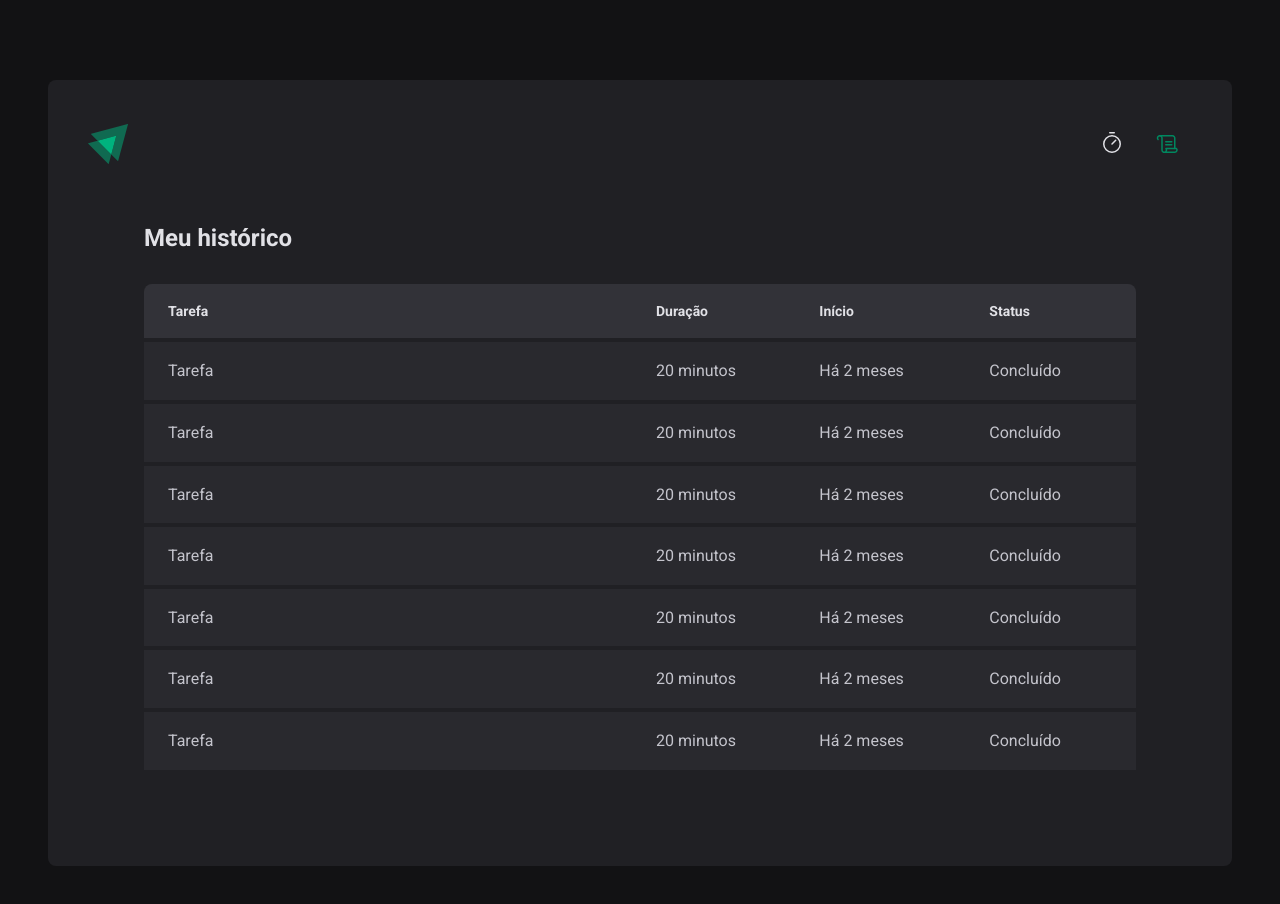
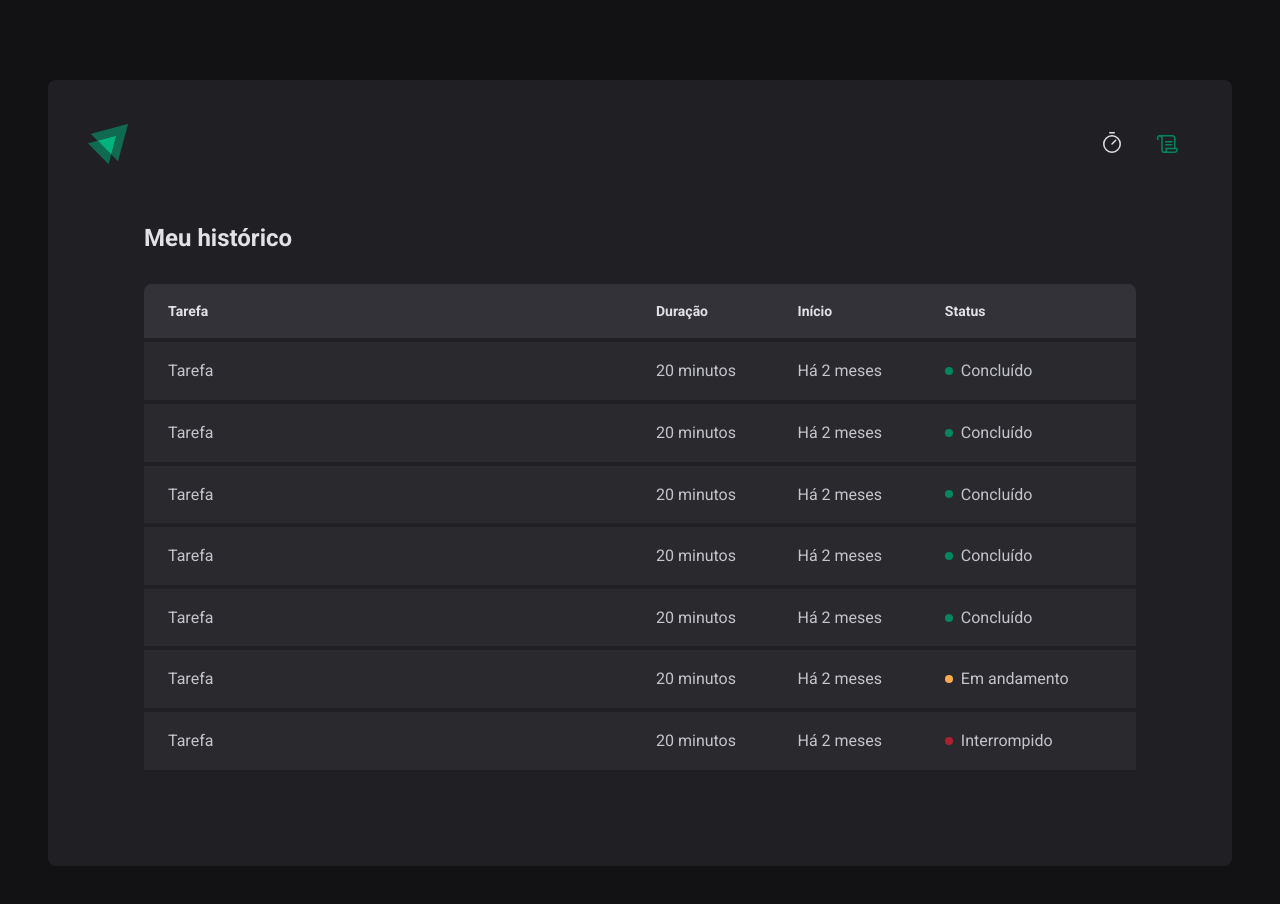
Before and after one commit to cleitonrs/Pomodoro, a React (Vite) app: page /history in a window 1280 px wide. Shown: the top 904 px of the page. Built offline with nearby package versions, Linux system fonts and the light colour scheme.

Commit message:
status component

```diff
--- a/src/pages/History/index.tsx
+++ b/src/pages/History/index.tsx
@@ -1,4 +1,4 @@
-import { HistoryContainer, HistoryList } from "./styles";
+import { HistoryContainer, HistoryList, Status } from "./styles";
 
 export function History() {
   return (
@@ -20,38 +20,52 @@
               <td>Tarefa</td>
               <td>20 minutos</td>
               <td>Há 2 meses</td>
-              <td>Concluído</td>
+              <td>
+                <Status statusColor="green">Concluído</Status>
+              </td>
             </tr>
             <tr>
               <td>Tarefa</td>
               <td>20 minutos</td>
               <td>Há 2 meses</td>
-              <td>Concluído</td>
+              <td>
+                <Status statusColor="green">Concluído</Status>
+              </td>
             </tr><tr>
               <td>Tarefa</td>
               <td>20 minutos</td>
               <td>Há 2 meses</td>
-              <td>Concluído</td>
+              <td>
+                <Status statusColor="green">Concluído</Status>
+              </td>
             </tr><tr>
               <td>Tarefa</td>
               <td>20 minutos</td>
               <td>Há 2 meses</td>
-              <td>Concluído</td>
+              <td>
+                <Status statusColor="green">Concluído</Status>
+              </td>
             </tr><tr>
               <td>Tarefa</td>
               <td>20 minutos</td>
               <td>Há 2 meses</td>
-              <td>Concluído</td>
+              <td>
+                <Status statusColor="green">Concluído</Status>
+              </td>
             </tr><tr>
               <td>Tarefa</td>
               <td>20 minutos</td>
               <td>Há 2 meses</td>
-              <td>Concluído</td>
+              <td>
+                <Status statusColor="yellow">Em andamento</Status>
+              </td>
             </tr><tr>
               <td>Tarefa</td>
               <td>20 minutos</td>
               <td>Há 2 meses</td>
-              <td>Concluído</td>
+              <td>
+                <Status statusColor="red">Interrompido</Status>
+              </td>
             </tr>
           </tbody>
         </table>
--- a/src/pages/History/styles.ts
+++ b/src/pages/History/styles.ts
@@ -59,3 +59,27 @@
     }
   }
 `
+
+const STATUS_COLORS = {
+  yellow: 'yellow-500',
+  green: 'green-500',
+  red: 'red-500',
+} as const
+
+interface StatusProps {
+  statusColor: keyof typeof STATUS_COLORS
+}
+
+export const Status = styled.span<StatusProps>`
+  display: flex;
+  align-items: center;
+  gap: 0.5rem;
+
+  &::before {
+    content: '';
+    width: 0.5rem;
+    height: 0.5rem;
+    background: ${(props) => props.theme[STATUS_COLORS[props.statusColor]]};
+    border-radius: 50%;
+  }
+`
```
